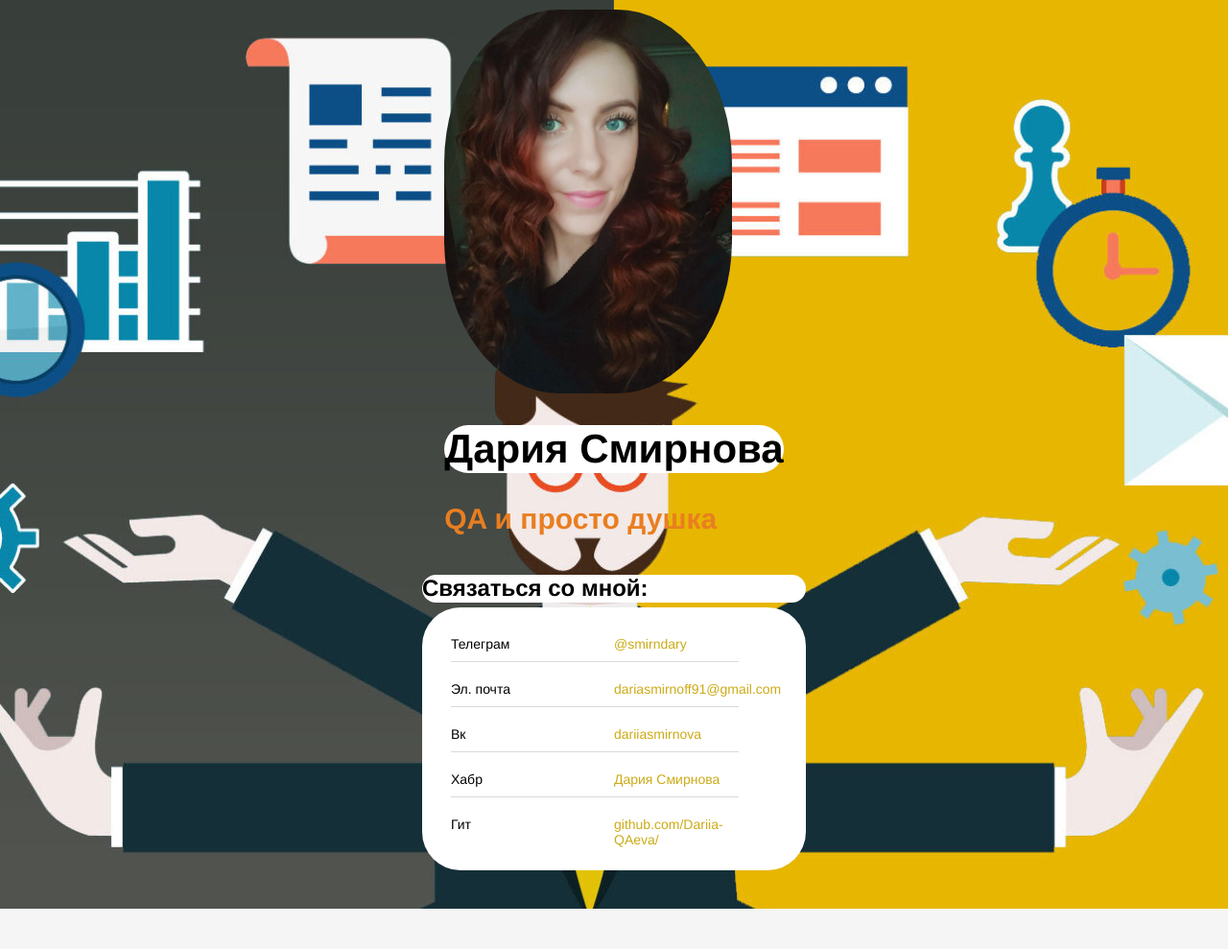
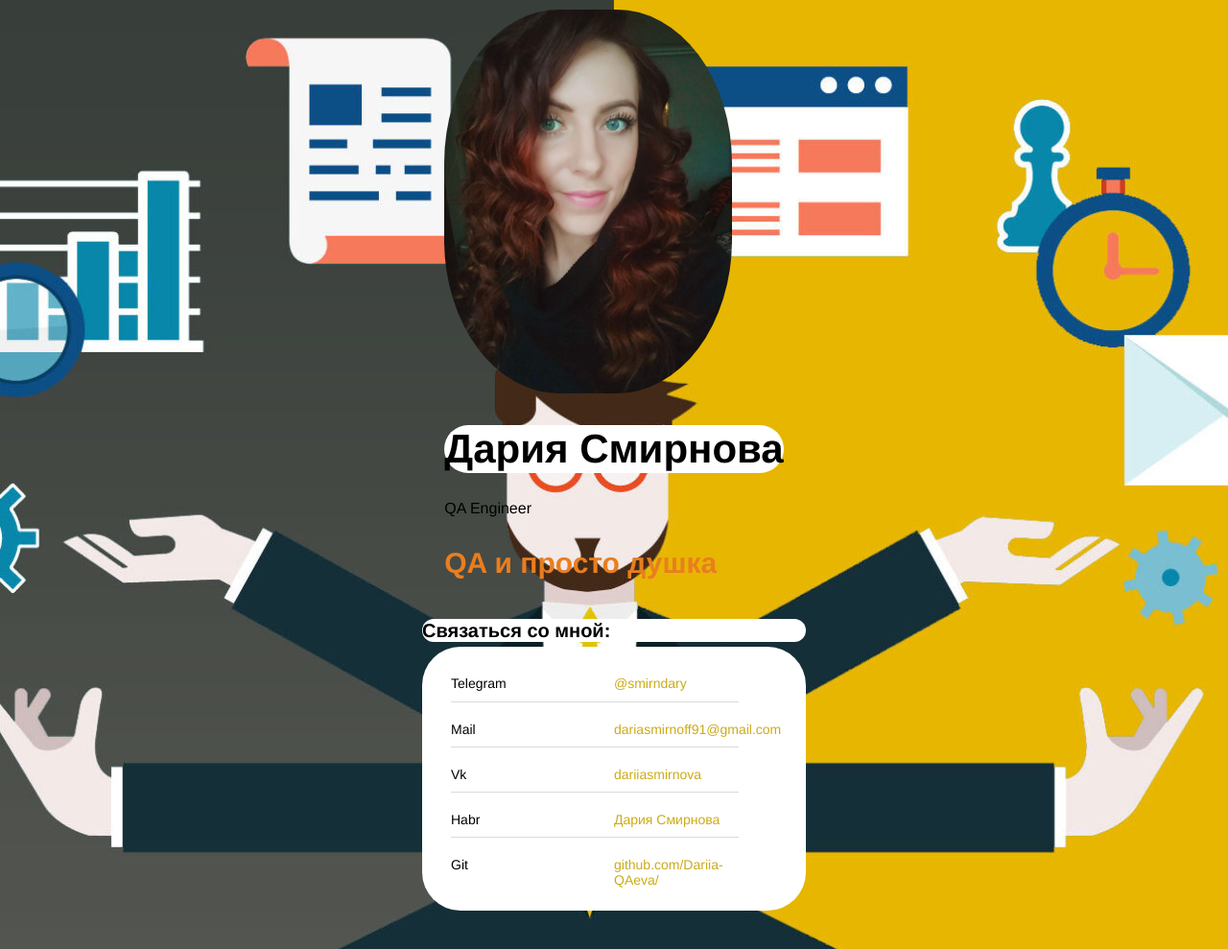
Before and after one commit to Dariia-QAeva/Dariia-QAeva.github.io, a plain HTML site: page index.html in a window 1280 px wide. Shown: the whole page at 96% size. Before the commit the page ends 947 px from the top, so only its background shows below. Drawn offline with Linux system fonts and the light colour scheme; a script that the page names is missing.

Commit message:
Изменила стиль и заголовок

```diff
--- a/index.html
+++ b/index.html
@@ -12,6 +12,7 @@
     <header class="header">
       <img src=".\avatar.jpg" alt="Фото" width=" 300"alt="avatar" class="header__avatar" />
       <h1 class="header__title"> Дария Смирнова </h1>
+      <p> QA Engineer <p>
       <h3 class="header__subtitle">QA и просто душка</h3>
     </header>
     <main>
@@ -19,27 +20,27 @@
         <h2 class="links__header">Связаться со мной:</h2>
         <ul class="links__container">
           <li class="links__link">
-            <p class="links__title">Телеграм</p>
+            <p class="links__title">Telegram</p>
             <a class="linsk__link" href="http://t.me/smirndary">@smirndary</a>
           </li>
           <li class="links__link">
-            <p class="links__title">Эл. почта</p>
+            <p class="links__title">Mail</p>
             <a class="linsk__link" href="mailto:dariasmirnoff91@gmail.com"
               >dariasmirnoff91@gmail.com</a
             >
           </li>
           <li class="links__link">
-            <p class="links__title">Вк</p>
+            <p class="links__title">Vk</p>
             <a class="linsk__link" href="https://vk.com/id813799997"
               >dariiasmirnova</a
             >
           </li>
           <li class="links__link">
-            <p class="links__title">Хабр</p>
+            <p class="links__title">Habr</p>
             <a class="linsk__link" href="https://career.habr.com/dariiasmirnova">Дария Смирнова</a>
           </li>
           <li class="links__link">
-            <p class="links__title">Гит</p>
+            <p class="links__title">Git</p>
             <a class="linsk__link" href=https://github.com/Dariia-QAeva>github.com/Dariia-QAeva/</a>
           </li>
         </ul>
--- a/style.css
+++ b/style.css
@@ -36,7 +36,7 @@ body {
   font-size: 30px;
   line-height: 1.2;
   margin: 3;
-  border-radius: 40px;
+  border-radius: 50px;
   display: flex;
 }
 
@@ -50,7 +50,7 @@ body {
   background: #ffffff;
   border-radius: 40px;
   display: flex;
-  font-size: 24px;
+  font-size: 20px;
   line-height: 1.2;
   margin: 0 0 5px 0;
 }
```
